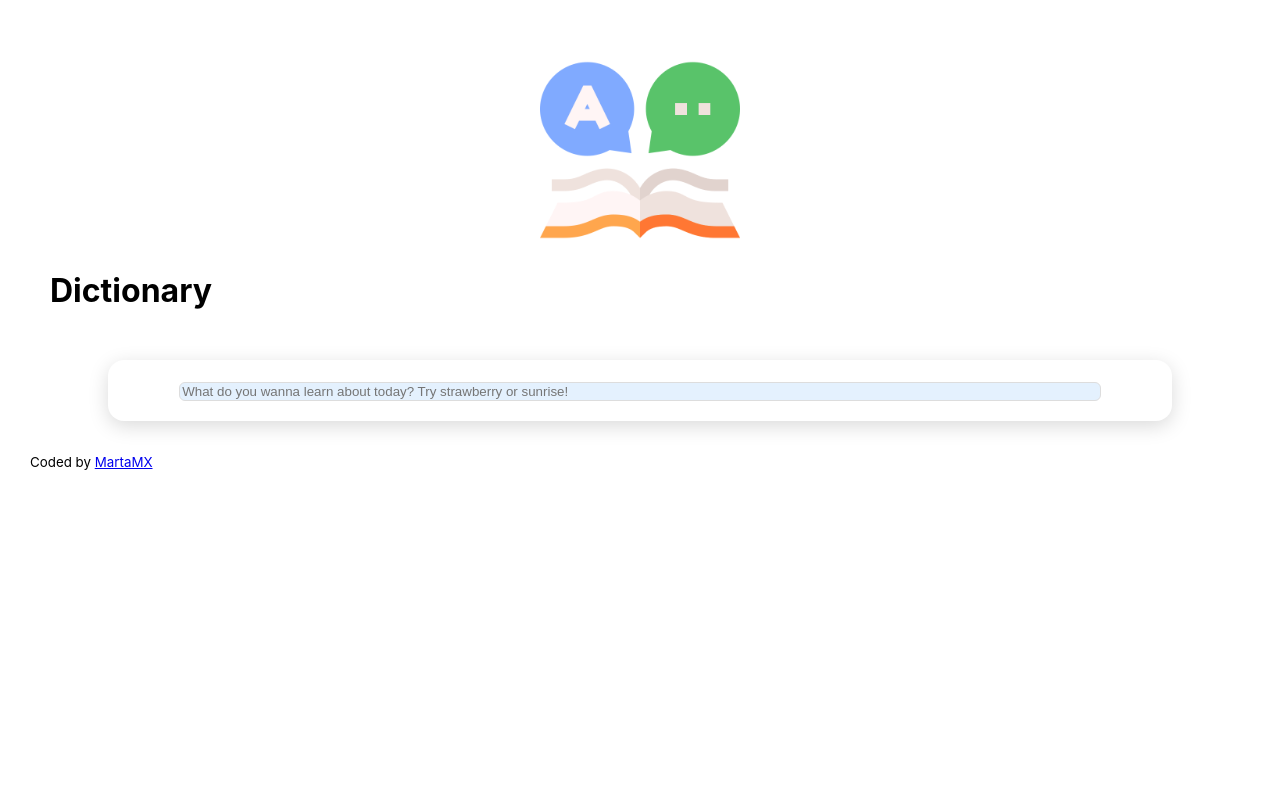
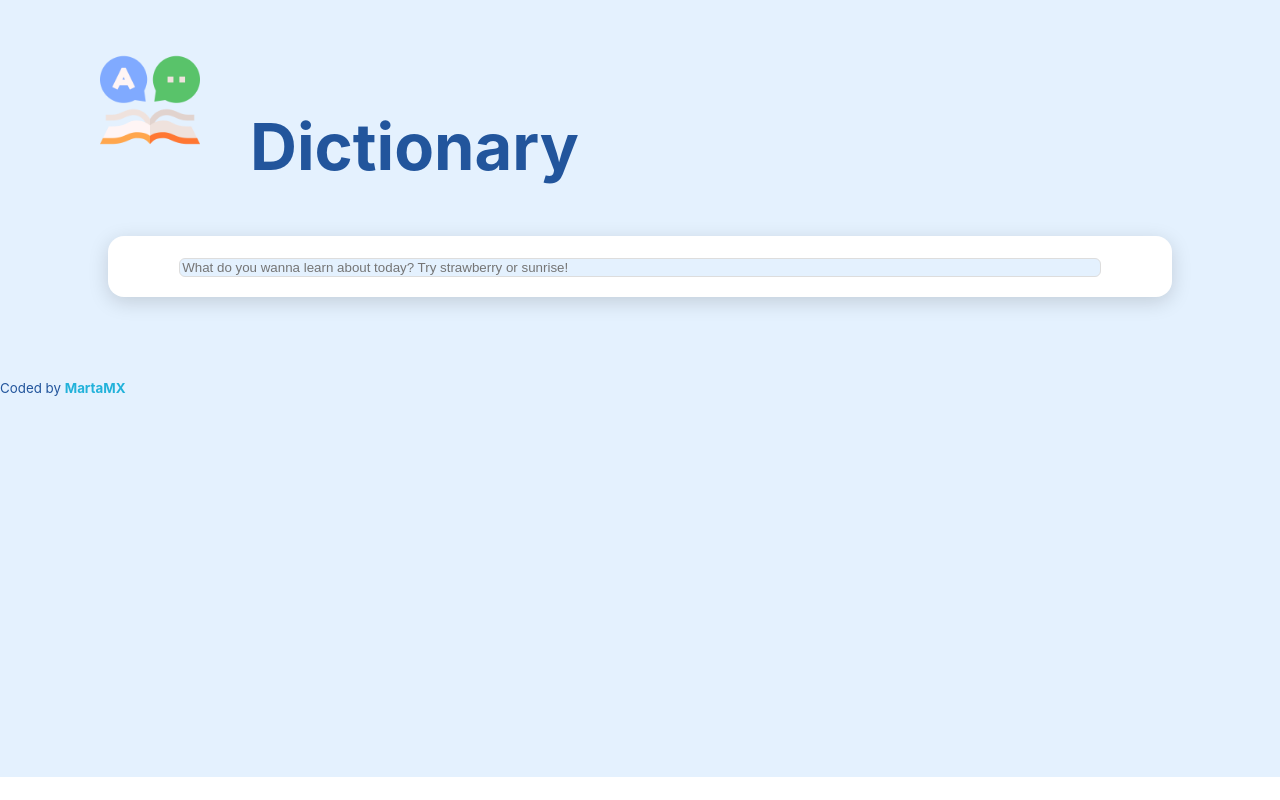
Before and after one commit to MartaMX/second-react-dictionary, a React (Create React App) app: page / in a window 1280 px wide. Built offline with nearby package versions, Linux system fonts and the light colour scheme; the HTML template or start-up script is replaced by a standard one.

Commit message:
Unfinished commit

```diff
--- a/src/App.css
+++ b/src/App.css
@@ -1,13 +1,50 @@
-.App-header{
-margin: 50px;
-}
-
-.App-logo{
-  max-width: 200px;
+.App{
+  background-color: #e4f1fe;
+  background-size: cover ;
+  color: #22559c;
+  align-items: center;
+  justify-content: center;
   display: block;
   margin: 0 auto;
 }
 
+.App-header{
+  padding: 50px;
+  margin-block: 0;
+
+
+}
+#titulo{
+  display: block;
+  margin-left: 50px;
+}
+header{
+  display: flexbox;
+  margin: 0 auto;
+}
+
+.App-logo{
+  max-width: 100px;
+  display: inline-block;
+}
+
+.title{
+  position:relative;
+  top: 20px;
+  padding-left: 50px;
+  font-size: 65px;
+  display: inline;
+  font-weight: 650;
+
+}
+
 .App-footer{
-  margin: 30px;
+  padding-top: 60px;
+  height: 50vh;
 }
+
+.GitHub{
+  text-decoration: none;
+  font-weight: 700;
+  color: #22b2da;
+}
```
